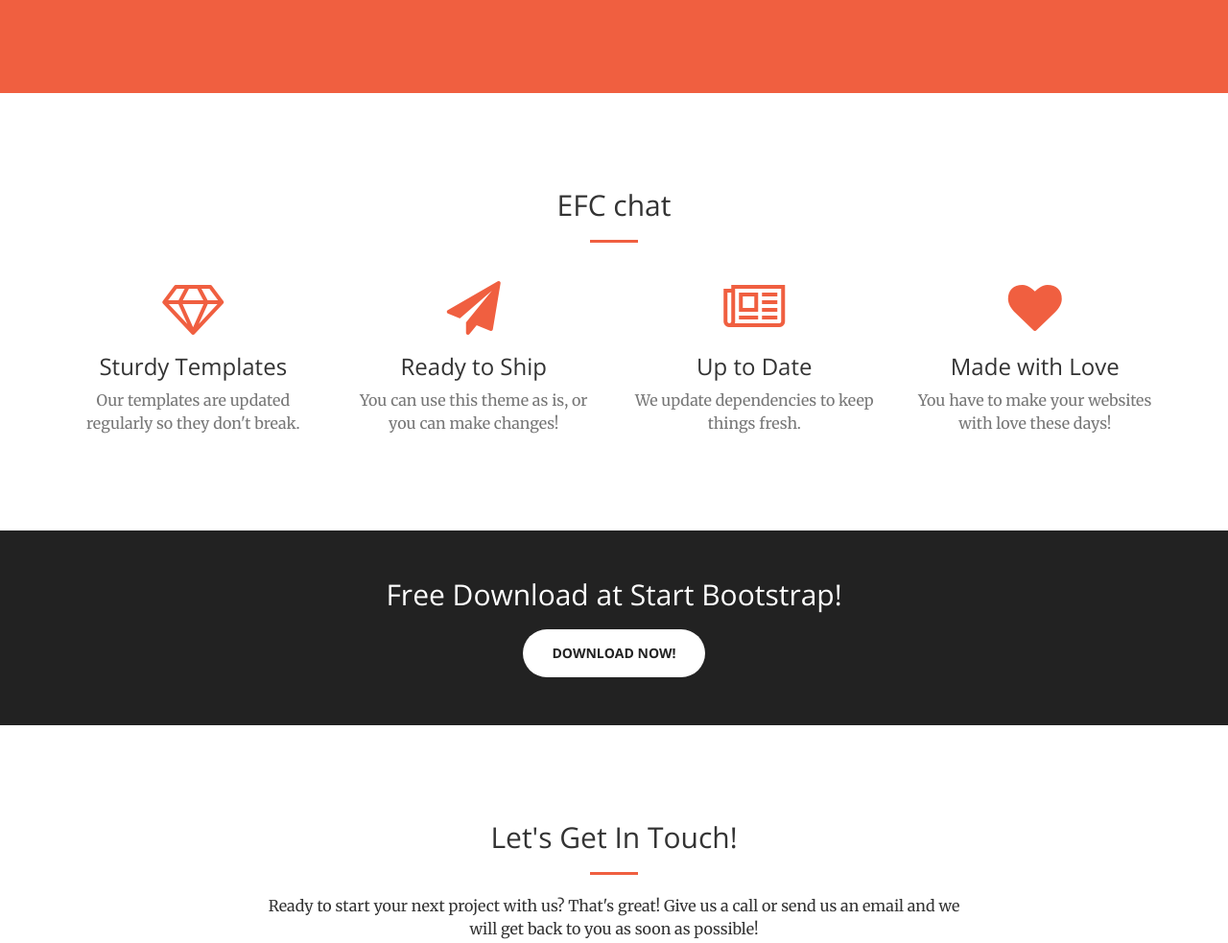
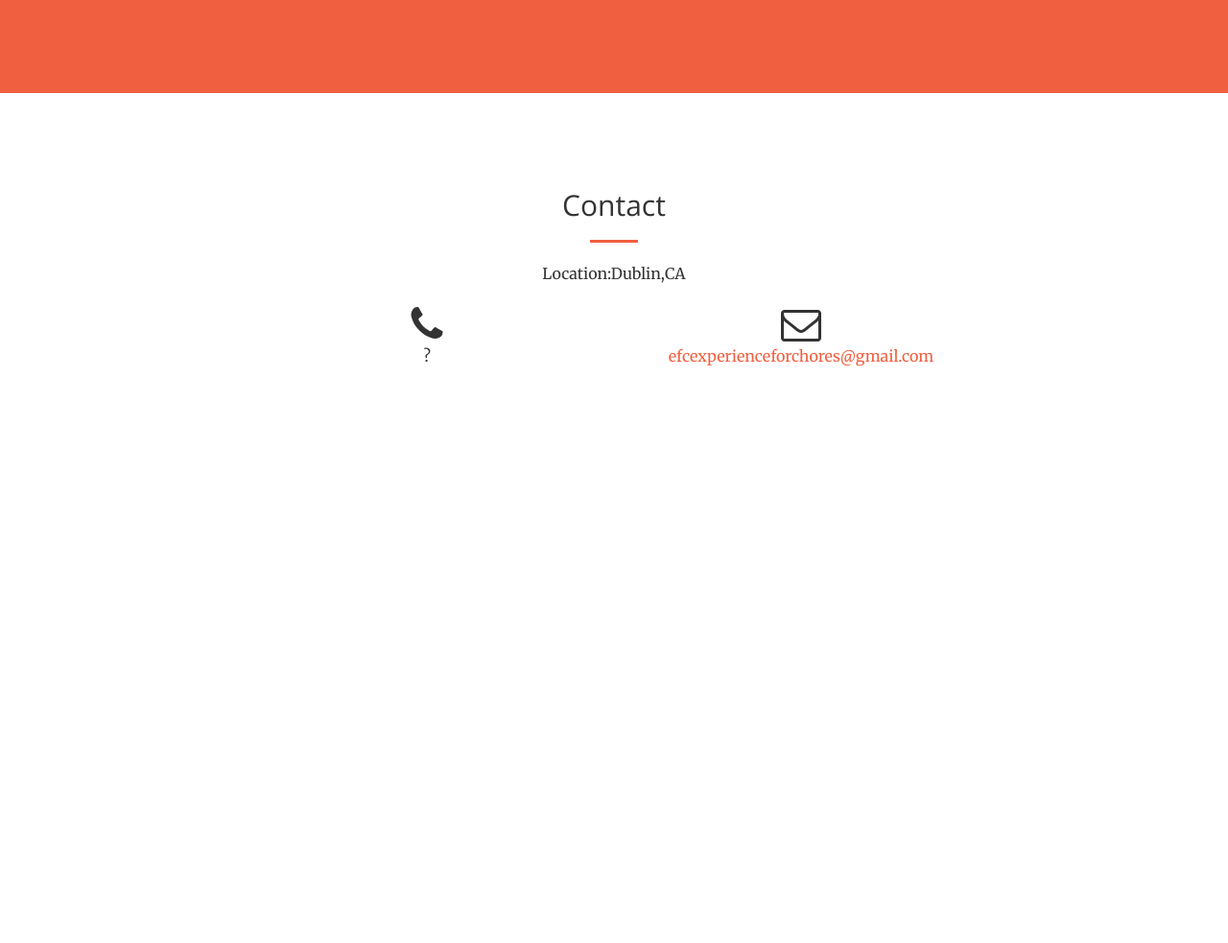
Before and after one commit to efcexperienceforchores/efcexperienceforchores.github.io, a website: page index.html in a window 1280 px wide. Shown: the part 1073-2056 px from the top of the page at 96% size. After the commit the page ends 1576 px from the top, so only its background shows below. Drawn offline with nearby package versions, Linux system fonts and the light colour scheme.

Commit message:
Update index.html

```diff
--- a/index.html
+++ b/index.html
@@ -56,7 +56,7 @@ s0.parentNode.insertBefore(s1,s0);
                 <button type="button" class="navbar-toggle collapsed" data-toggle="collapse" data-target="#bs-example-navbar-collapse-1">
                     <span class="sr-only">Toggle navigation</span> Menu <i class="fa fa-bars"></i>
                 </button>
-                <a class="navbar-brand page-scroll" href="#page-top">Start Bootstrap</a>
+                <a class="navbar-brand page-scroll" href="#page-top">EFC</a>
             </div>
 
             <!-- Collect the nav links, forms, and other content for toggling -->
@@ -86,7 +86,7 @@ s0.parentNode.insertBefore(s1,s0);
             <div class="header-content-inner">
                 <h1 id="homeHeading">Experience for Chores!</h1>
                 <hr>
-                <p>Efc is a website made for kids who need experience in ceratin areas or Adults who need help with housework. SImply go to the chat and ask someone if they need help with Housework.If you help them you get either experience from them or money.You also learn life skills by doing chores for them. It's a WIN-WIN situation. </p>
+                <p>Efc is a website made for kids who need experience in ceratin areas or Adults who need help with housework. Simply go to the chat and ask someone if they need help with Housework.If you help them you get either experience from them or money.You also learn life skills by doing chores for them. It's a WIN-WIN situation. </p>
                 <a href="#about" class="btn btn-primary btn-xl page-scroll">Find Out More</a>
             </div>
         </div>
@@ -99,97 +99,29 @@ s0.parentNode.insertBefore(s1,s0);
                     <h2 class="section-heading">About EFC</h2>
                     <hr class="light">
                     <p class="text-faded">Go to flyer-</p>
-                    <a href="#services" class="page-scroll btn btn-default btn-xl sr-button">Flyer</a>
-                </div>
-            </div>
-        </div>
-    </section>
-
-    <section id="services">
-        <div class="container">
-            <div class="row">
-                <div class="col-lg-12 text-center">
-                    <h2 class="section-heading">EFC chat</h2>
-                    <hr class="primary">
-                </div>
-            </div>
-        </div>
-
-
-
-
-     <script src="https://www.gstatic.com/firebasejs/3.1.0/firebase.js"></script>
-<script>
-  // Initialize Firebase
-  var config = {
-    apiKey: "AIzaSyDF7Sa_6WHrCRiCcsVIbttHa3pYFbYjsM0",
-    authDomain: "friendly-chat-611db.firebaseapp.com",
-    databaseURL: "https://friendly-chat-611db.firebaseio.com",
-    storageBucket: "friendly-chat-611db.appspot.com",
-  };
-  firebase.initializeApp(config);
-</script>
-<script src="scripts/main.js"></script>
-
-        <div class="container">
-            <div class="row">
-                <div class="col-lg-3 col-md-6 text-center">
-                    <div class="service-box">
-                        <i class="fa fa-4x fa-diamond text-primary sr-icons"></i>
-                        <h3>Sturdy Templates</h3>
-                        <p class="text-muted">Our templates are updated regularly so they don't break.</p>
-                    </div>
-                </div>
-                <div class="col-lg-3 col-md-6 text-center">
-                    <div class="service-box">
-                        <i class="fa fa-4x fa-paper-plane text-primary sr-icons"></i>
-                        <h3>Ready to Ship</h3>
-                        <p class="text-muted">You can use this theme as is, or you can make changes!</p>
-                    </div>
-                </div>
-                <div class="col-lg-3 col-md-6 text-center">
-                    <div class="service-box">
-                        <i class="fa fa-4x fa-newspaper-o text-primary sr-icons"></i>
-                        <h3>Up to Date</h3>
-                        <p class="text-muted">We update dependencies to keep things fresh.</p>
-                    </div>
-                </div>
-                <div class="col-lg-3 col-md-6 text-center">
-                    <div class="service-box">
-                        <i class="fa fa-4x fa-heart text-primary sr-icons"></i>
-                        <h3>Made with Love</h3>
-                        <p class="text-muted">You have to make your websites with love these days!</p>
-                    </div>
+                    <a href="https://docs.google.com/document/d/1VFTi54eYCzQF5JgPI7cHoDVMAJ56vVvlLVsCiZR_JqI/view" class="page-scroll btn btn-default btn-xl sr-button">Flyer</a>
                 </div>
             </div>
         </div>
     </section>
 
 
-    <aside class="bg-dark">
-        <div class="container text-center">
-            <div class="call-to-action">
-                <h2>Free Download at Start Bootstrap!</h2>
-                <a href="http://startbootstrap.com/template-overviews/creative/" class="btn btn-default btn-xl sr-button">Download Now!</a>
-            </div>
-        </div>
-    </aside>
 
     <section id="contact">
         <div class="container">
             <div class="row">
                 <div class="col-lg-8 col-lg-offset-2 text-center">
-                    <h2 class="section-heading">Let's Get In Touch!</h2>
+                    <h2 class="section-heading">Contact</h2>
                     <hr class="primary">
-                    <p>Ready to start your next project with us? That's great! Give us a call or send us an email and we will get back to you as soon as possible!</p>
+                    <p>Location:Dublin,CA</p>
                 </div>
                 <div class="col-lg-4 col-lg-offset-2 text-center">
                     <i class="fa fa-phone fa-3x sr-contact"></i>
-                    <p>123-456-6789</p>
+                    <p>?</p>
                 </div>
                 <div class="col-lg-4 text-center">
                     <i class="fa fa-envelope-o fa-3x sr-contact"></i>
-                    <p><a href="mailto:your-email@your-domain.com">feedback@startbootstrap.com</a></p>
+                    <p><a href="mailto:efcexperienceforchores@gmail.com">efcexperienceforchores@gmail.com</a></p>
                 </div>
             </div>
         </div>
```
